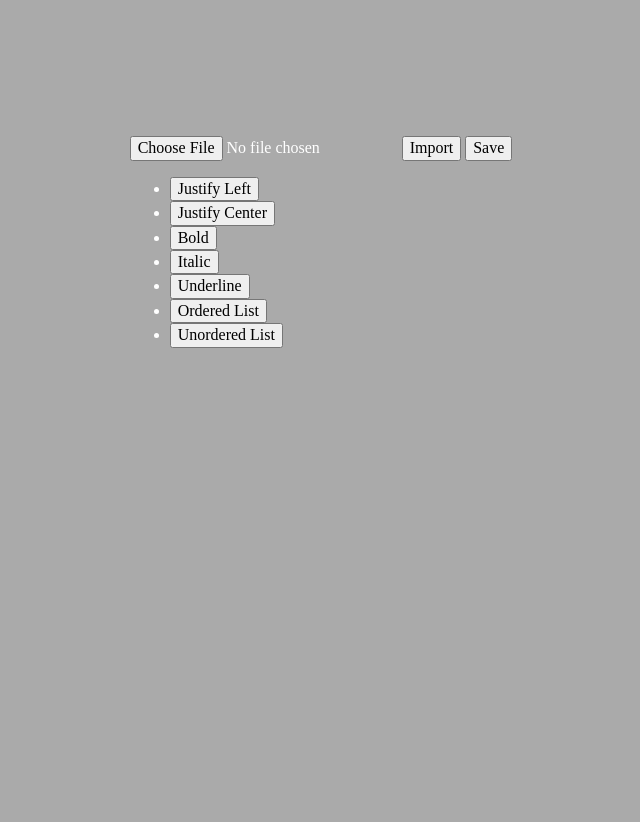
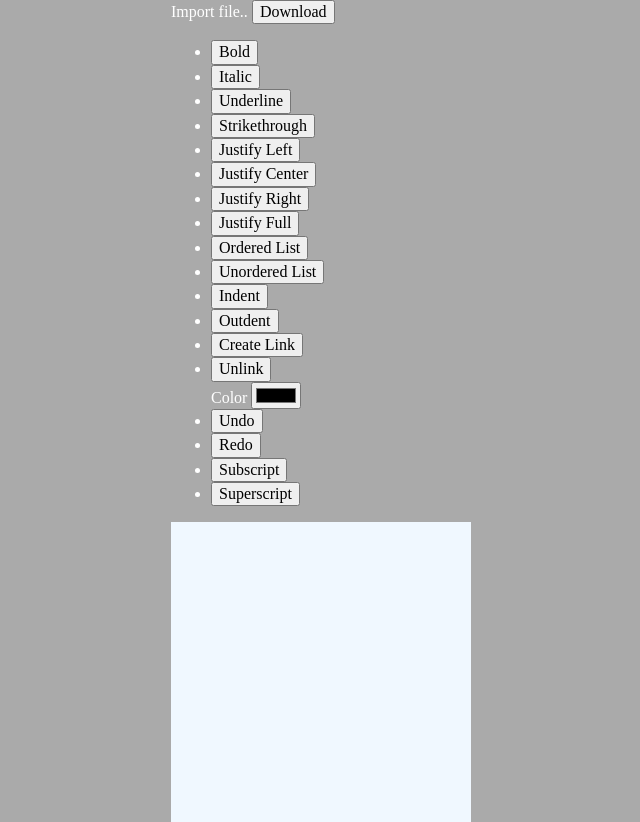
Before and after one commit to mateuszlason/ArdentCode-recruitment-task, a website built with webpack: page src/pages/index.html in a window 1280 px wide. Both pictures are taken after a click on the button "Bold". Shown: the whole page, without its empty margins (319-959 px from the left). Before the commit the page ends 800 px from the top, so only its background shows below. Built offline with nearby package versions, Linux system fonts and the light colour scheme.

Commit message:
added input color and few additional function buttons

```diff
--- a/src/js/index.js
+++ b/src/js/index.js
@@ -1,9 +1,13 @@
 import "../scss/main.scss";
 
 const buttonImport = document.getElementById("buttonImport");
-const buttonSave = document.getElementById("buttonSave");
-const textArea = document.querySelector(".editor--js");
-buttonImport.addEventListener("click", () => {
+const buttonSave = document.getElementById("buttonDownload");
+const editableDiv = document.querySelector(".content--js");
+const buttons = document.querySelectorAll(".toolbar-list__button");
+const input = document.querySelector(".toolbar-list__input");
+const fileInput = document.getElementById("file");
+
+fileInput.addEventListener("change", () => {
   importText();
 });
 
@@ -12,12 +16,10 @@ buttonSave.addEventListener("click", () => {
 });
 
 function download() {
-  if (!textArea.value) return;
-  const obj = { text: textArea.value };
+  if (!editableDiv.innerHTML) return;
+  const obj = { text: editableDiv.innerHTML };
   const link = document.createElement("a");
-  const prompt = window.prompt(
-    "Name your file before downloading.(Default is 'text')"
-  );
+  const prompt = window.prompt("Name your .json file (default is 'text').");
   const file = new Blob([JSON.stringify(obj)], {
     type: "application/json",
   });
@@ -34,7 +36,26 @@ function importText() {
   fileReader.onload = (e) => {
     const content = JSON.parse(e.target.result);
 
-    textArea.value = content[Object.keys(content)[0]];
+    editableDiv.innerHTML = content[Object.keys(content)[0]];
   };
   file && fileReader.readAsText(file, "UTF-8");
 }
+
+for (let button of buttons) {
+  button.addEventListener("mousedown", (e) => {
+    e.preventDefault();
+    const dataCommand = button.dataset["command"];
+    if (dataCommand === "createLink") {
+      const prompt = window.prompt("Provide valid URL");
+      return document.execCommand(dataCommand, true, prompt);
+    }
+    if (dataCommand === "foreColor") return;
+    document.execCommand(dataCommand, true, null);
+  });
+}
+
+input.addEventListener("input", (e) => {
+  e.preventDefault();
+  const dataCommand = input.dataset["command"];
+  return document.execCommand(dataCommand, true, input.value);
+});
--- a/src/pages/index.html
+++ b/src/pages/index.html
@@ -18,19 +18,9 @@
   <body>
     <main class="main">
       <div class="toolbar">
-        <input type="file" id="file" /><button id="buttonImport">Import</button>
-        <button id="buttonSave">Save</button>
+       <label> <input style="display:none;"type="file" id="file" /><a>Import file..</a></label>
+        <button id="buttonDownload">Download</button>
         <ul class="toolbar-list">
-          <li class="toolbar-list__item">
-            <button data-command="justifyLeft" class="toolbar-list__button">
-              Justify Left
-            </button>
-          </li>
-          <li class="toolbar-list__item">
-            <button data-command="justifyCenter" class="toolbar-list__button">
-              Justify Center
-            </button>
-          </li>
           <li class="toolbar-list__item">
             <button data-command="bold" class="toolbar-list__button">
               Bold
@@ -47,6 +37,32 @@
             </button>
           </li>
           <li class="toolbar-list__item">
+            <button data-command="strikeThrough" class="toolbar-list__button">
+              Strikethrough
+            </button>
+          </li>
+          <li class="toolbar-list__item">
+            <button data-command="justifyLeft" class="toolbar-list__button">
+              Justify Left
+            </button>
+          </li>
+          <li class="toolbar-list__item">
+            <button data-command="justifyCenter" class="toolbar-list__button">
+              Justify Center
+            </button>
+          </li>
+          <li class="toolbar-list__item">
+            <button data-command="justifyRight" class="toolbar-list__button">
+              Justify Right
+            </button>
+          </li>
+          <li class="toolbar-list__item">
+            <button data-command="justifyFull" class="toolbar-list__button">
+              Justify Full
+            </button>
+          </li>
+
+          <li class="toolbar-list__item">
             <button
               data-command="insertOrderedList"
               class="toolbar-list__button"
@@ -62,12 +78,67 @@
               Unordered List
             </button>
           </li>
+          <li class="toolbar-list__item">
+            <button data-command="indent" class="toolbar-list__button">
+              Indent
+            </button>
+          </li>
+          <li class="toolbar-list__item">
+            <button data-command="outdent" class="toolbar-list__button">
+              Outdent
+            </button>
+          </li>
+          <li class="toolbar-list__item">
+            <button data-command="createLink" class="toolbar-list__button">
+              Create Link
+            </button>
+          </li>
+  <li class="toolbar-list__item">
+            <button data-command="unlink" class="toolbar-list__button">
+              Unlink
+            </button>
+          </li
+          <li class="toolbar-list__item">
+            Color
+            <input
+              data-command="foreColor"
+              type="color"
+              value="#000000"
+              class="toolbar-list__button toolbar-list__input"
+            />
+          </li>
+          <li class="toolbar-list__item">
+            <button data-command="undo" class="toolbar-list__button">
+              Undo
+            </button>
+          </li>
+          <li class="toolbar-list__item">
+            <button data-command="redo" class="toolbar-list__button">
+              Redo
+            </button>
+          </li>
+          <li class="toolbar-list__item">
+            <button data-command="subscript" class="toolbar-list__button">
+              Subscript
+            </button>
+          </li>
+
+          <li class="toolbar-list__item">
+            <button data-command="superscript" class="toolbar-list__button">
+              Superscript
+            </button>
+          </li>
         </ul>
       </div>
 
       <div
-        style="width: 300px; height: 300px"
-        id="content"
+        style="
+          width: 300px;
+          height: 300px;
+          background-color: aliceblue;
+          color: black;
+        "
+        class="content content--js"
         contenteditable="true"
       ></div>
     </main>
--- a/src/scss/main.scss
+++ b/src/scss/main.scss
@@ -14,3 +14,9 @@ body {
   width: 500px;
   height: 300px;
 }
+sub {
+  vertical-align: sub;
+}
+sup {
+  vertical-align: super;
+}
```
Also changed, not shown: package.json (+2 -7 lines), 1 other file.
